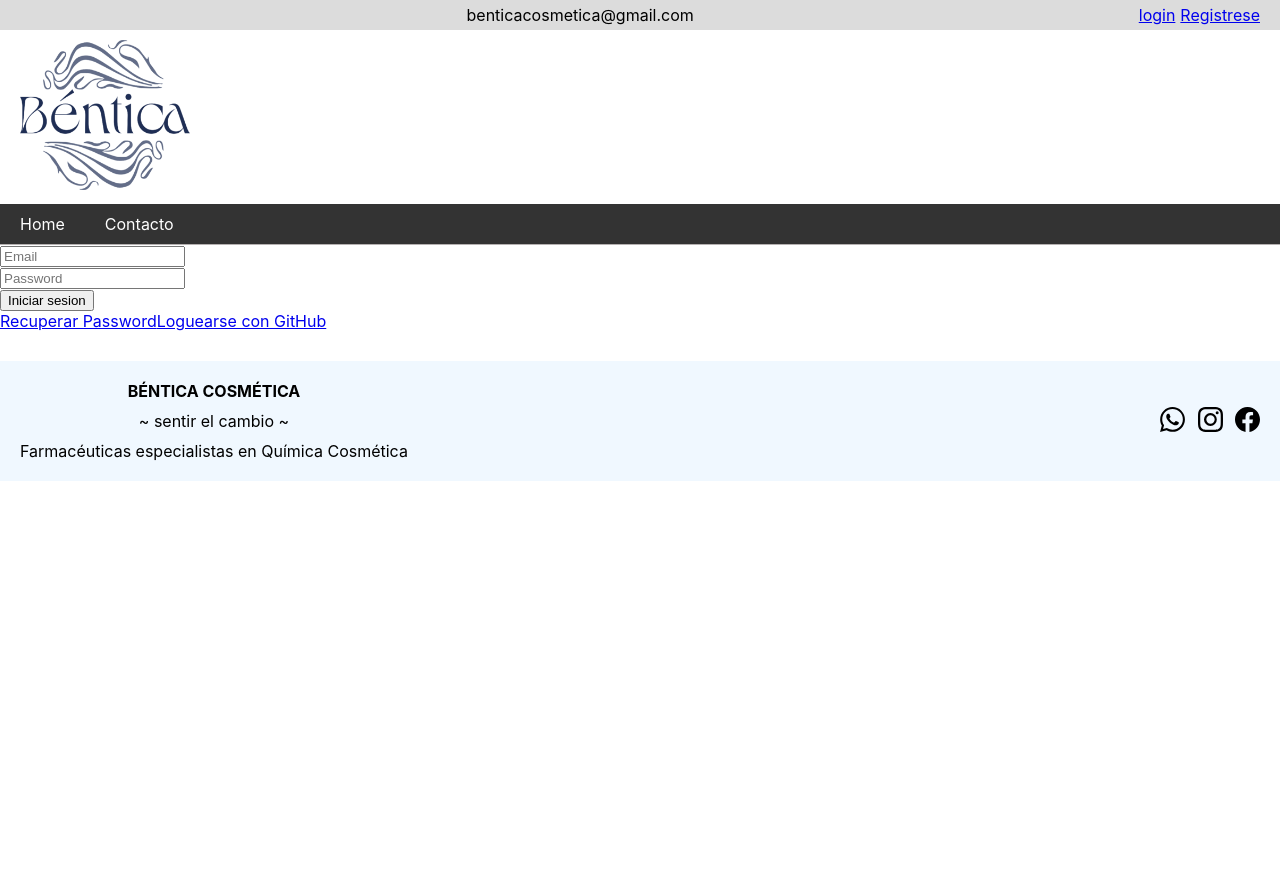
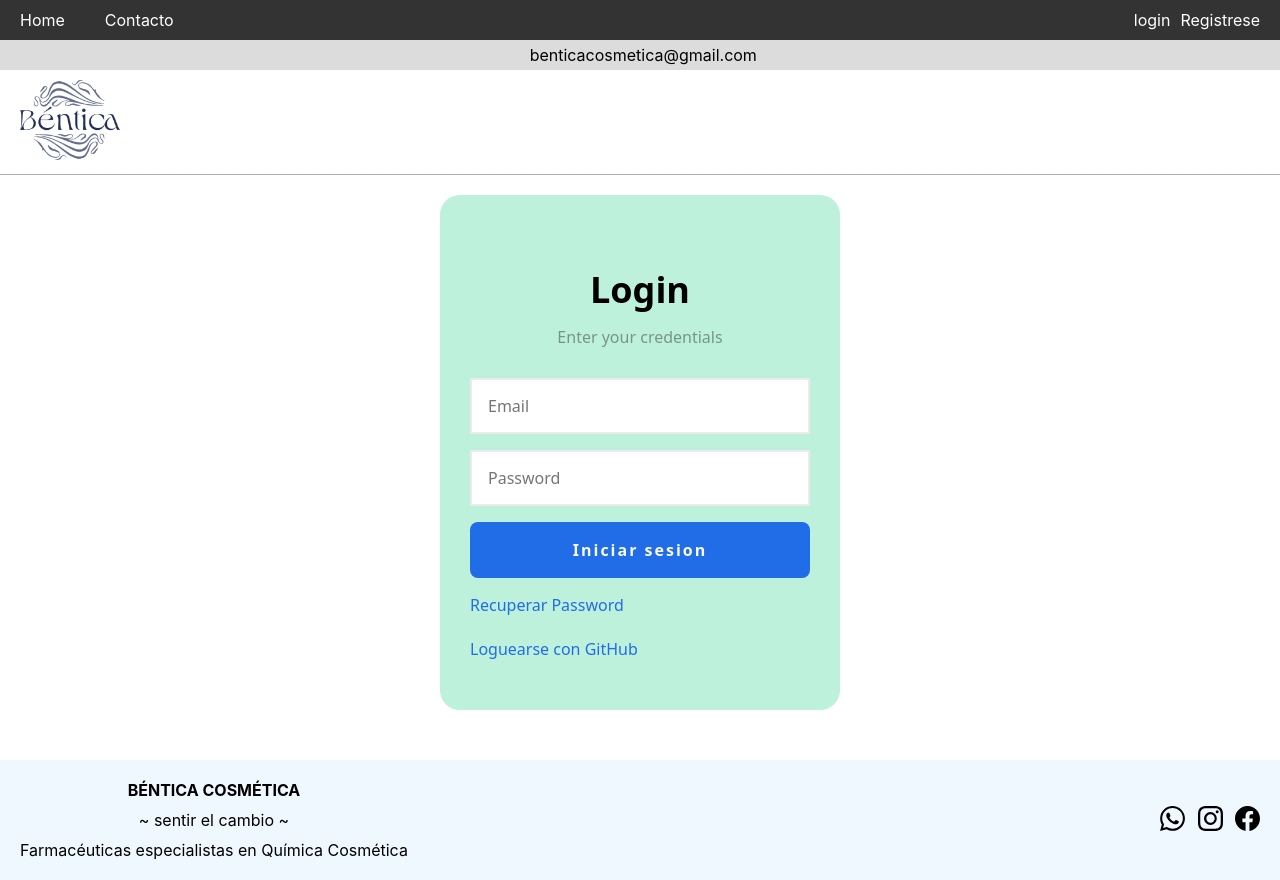
Before and after one commit to maurohcardona/Bentica-Cardona-Mauro, a React (Create React App) app: page /login in a window 1280 px wide. Before the commit the page ends 800 px from the top, so only its background shows below. Built offline with nearby package versions, Linux system fonts and the light colour scheme.

Commit message:
cambiando navbar

```diff
--- a/src/Componentes/Header.jsx
+++ b/src/Componentes/Header.jsx
@@ -12,10 +12,11 @@ function Header() {
 
   return (
     <>
+      <NavBar />
       <div className="login">
         <p style={{ color: "transparent" }}>1</p>
         <p>benticacosmetica@gmail.com</p>
-        {currentUser ? (
+        {/* {currentUser ? (
           <div>
             <span>
               {currentUser.profile.email}{" "}
@@ -36,7 +37,7 @@ function Header() {
               <span>Registrese</span>
             </Link>
           </span>
-        )}
+        )} */}
       </div>
       <div className="contenedor-header">
         <div className="logo-input">
@@ -44,7 +45,6 @@ function Header() {
             <img className="logo-bentica" src={logo} alt="Logo de Bentica" />
           </Link>
         </div>
-        <NavBar />
       </div>
     </>
   );
--- a/src/Componentes/Login.jsx
+++ b/src/Componentes/Login.jsx
@@ -3,6 +3,7 @@ import { useForm, Controller } from "react-hook-form";
 import { UserContext } from "../Context/UserContext";
 import { useContext } from "react";
 import { Link } from "react-router-dom";
+import "../Estilos/login.css";
 
 function Login() {
   const { onSubmit, error } = useContext(UserContext);
@@ -14,9 +15,11 @@ function Login() {
   } = useForm();
 
   return (
-    <div>
-      <form onSubmit={handleSubmit(onSubmit)}>
-        <div>
+    <div className="login-container">
+      <div className="login-card">
+        <h2>Login</h2>
+        <h3>Enter your credentials</h3>
+        <form className="login-form" onSubmit={handleSubmit(onSubmit)}>
           <Controller
             name="email"
             control={control}
@@ -27,9 +30,7 @@ function Login() {
             )}
           />
           {errors.email && <p>{errors.email.message}</p>}
-        </div>
 
-        <div>
           <Controller
             name="password"
             control={control}
@@ -44,14 +45,16 @@ function Login() {
               />
             )}
           />
-        </div>
+
           {error && <h3>{error}</h3>}
           <button type="submit">Iniciar sesion</button>
-      </form>
+
           <Link to="/recpass">Recuperar Password</Link>
           <a href="http://localhost:8080/api/auth/github/github">
             Loguearse con GitHub
           </a>
+        </form>
+      </div>
     </div>
   );
 }
--- a/src/Componentes/NavBar.jsx
+++ b/src/Componentes/NavBar.jsx
@@ -3,12 +3,14 @@ import { Link, NavLink } from "react-router-dom";
 import "../Estilos/NavBar.css";
 import { UserContext } from "../Context/UserContext";
 import { useContext } from "react";
+import CartWidget from "./CartWidget";
 
 function NavBar() {
-  const { currentUser } = useContext(UserContext);
+  const { currentUser, desloguearse } = useContext(UserContext);
 
   return (
     <nav className="contenedor-navbar">
+      <div>
         <ul className="contenedor-ul">
           <li className="itemsNavbar">
             <NavLink to="/" end>
@@ -68,31 +70,33 @@ function NavBar() {
             <NavLink to="/contacto">Contacto</NavLink>
           </li>
         </ul>
+      </div>
+      <div>
+        {currentUser ? (
+          <div>
+            <span className="itemsNavbar">
+              {currentUser.profile.email}{" "}
+              {<span onClick={desloguearse}>logout</span>}
+            </span>
+            <div className="icono-carrito">
+              <Link to="/carrito">
+                <CartWidget />
+              </Link>
+            </div>
+          </div>
+        ) : (
+          <span className="itemsNavbar">
+            <Link to="/login">
+              <span>login</span>
+            </Link>
+            <Link to="/register">
+              <span className="reg">Registrese</span>
+            </Link>
+          </span>
+        )}
+      </div>
     </nav>
   );
 }
-//     return (
-//         <nav className= "contenedor-navbar">
-//             <ul className= "contenedor-ul">
-//                 <NavLink className='itemsNavbar' to='/' end >Home</NavLink>
-//                 <NavLink className='itemsNavbar' to='/productos'>Productos
-//                         <ul className="subproductos">
-//                             <Link className="link" to='/categoria/Shampoo sólidos'>Shampoo sólidos </Link>
-//                             <Link to='/categoria/Acondicionador Sólido' >Acondicionadores sólidos </Link>
-//                             <Link to='/categoria/aromaterapia'>Aromaterapia </Link>
-//                             <Link to='/categoria/Bálsamo labial'>Bálsamo labial</Link>
-//                             <Link to='/categoria/Combos'>Combos</Link>
-//                             <Link to='/categoria/Jaboneras'>Jaboneras</Link>
-//                             <Link to='/categoria/Desodorante'>Desodorante</Link>
-//                             <Link to='/categoria/2x1'>2 en 1 : Shampoo/barba</Link>
-//                             <Link to='/categoria/Sanitizante'>Sanitizante</Link>
-//                         </ul>
-//                     </NavLink>
-//                     {currentUser? <NavLink className='itemsNavbar' to='/seguimiento'>Seguimiento</NavLink>:<p></p>}
-//                 <NavLink className='itemsNavbar' to='/contacto'>Contacto</NavLink>
-//             </ul>
-//         </nav>
-//     )
-// }
 
 export default NavBar;
--- a/src/Estilos/Header.css
+++ b/src/Estilos/Header.css
@@ -1,6 +1,6 @@
 .logo-bentica {
-  height: 150px;
-  width: 170px;
+  height: 80px;
+  width: 100px;
 }
 .logo-input {
   display: flex;
@@ -31,7 +31,7 @@
 .login {
   background-color: gainsboro;
   display: flex;
-  justify-content: space-between;
+  justify-content: center;
   padding: 5px 15px;
 }
 .login p {
--- a/src/Estilos/NavBar.css
+++ b/src/Estilos/NavBar.css
@@ -1,91 +1,7 @@
-/* .contenedor-navbar {
-    display: flex;
-    justify-content: flex-start;
-    width: 100%;
-    align-items: flex-end;
-    padding-top: 10px;
-
-
-}
-.itemsNavbar {
-    text-decoration: none;
-    margin-right: 10px;
-    font-size: large;
-    color: rgb(94, 92, 92);
-}
-.active {
-    font-size: larger;
-    color: black;
-}
-
-
-.contenedor-ul {
-    padding-left: 0px;
-    display: flex;
-    justify-content: left;
-    align-items: flex-end;
-    flex-wrap: wrap;
-    margin-bottom: 0%;
-}
-
-
-
-Link {
-    background-color: white;
-}
-
-.contenedor-ul .itemsNavbar ul {
-    display: none;
-    position: absolute;
-}
-
-.contenedor-ul a:hover > ul {
-    display: flex;
-}
-
-.subproductos {
-    display: flex;
-    flex-direction: column;
-    justify-content: space-between;
-    align-content: space-between;
-    margin: 0px;
-    padding: 0px;
-    min-width: 200px;
-
-}
-
-.contenedor-ul a ul a {
-    position: relative;
-
-}
-
-.contenedor-ul a ul a ul {
-    right: -190px;
-    top: 0px;
-}
-
-a ul a {
-    background-color: rgb(235, 231, 231);
-    color: black;
-    text-decoration: none;
-    padding: 10px;
-    font-size: small;
-}
-
-a ul a:hover {
-    color: gray;
-}
-
-.flecha {
-    display: flex;
-    justify-content: space-between;
-    background-color: rgb(235, 231, 231);
-    min-width: 200px ;
-
-} */
-
 .contenedor-navbar {
   background-color: #333;
+  display: flex;
+  justify-content: space-between;
 }
 
 .contenedor-ul {
@@ -130,3 +46,7 @@ a ul a:hover {
 .itemsNavbar:hover .subproductos {
   display: block;
 }
+
+.reg {
+  margin-left: 10px;
+}
--- a/src/Estilos/inicio.css
+++ b/src/Estilos/inicio.css
@@ -1,5 +1,3 @@
 .imagen-inicio {
-    width: 100%;
-    margin-top: 50px;
-
+  width: 100%;
 }
--- /dev/null
+++ b/src/Estilos/login.css
@@ -0,0 +1,111 @@
+* {
+  box-sizing: border-box;
+}
+
+html,
+body,
+.wrapper {
+  height: 100%;
+}
+
+@keyframes rotate {
+  100% {
+    background-position: 15% 50%;
+  }
+}
+
+.login-container {
+  display: grid;
+  place-items: center;
+  margin: 0;
+  padding: 0 24px;
+  /* background-image: url("background.svg"); */
+  background-repeat: no-repeat;
+  background-size: cover;
+  font-family: system-ui, -apple-system, BlinkMacSystemFont, "Segoe UI", Roboto,
+    Oxygen, Ubuntu, Cantarell, "Open Sans", "Helvetica Neue", sans-serif;
+  color: #000;
+  animation: rotate 6s infinite alternate linear;
+}
+
+@media (width >= 500px) {
+  .login-container {
+    padding: 20px;
+  }
+}
+
+.login-card {
+  position: relative;
+  z-index: 3;
+  width: 100%;
+  margin: 0 20px;
+  padding: 70px 30px 44px;
+  border-radius: 1.25rem;
+  background: #bef1dc;
+  text-align: center;
+}
+
+@media (width >= 500px) {
+  .login-card {
+    margin: 0;
+    width: 400px;
+  }
+}
+
+.login-card > h2 {
+  font-size: 36px;
+  font-weight: 600;
+  margin: 0 0 12px;
+}
+
+.login-card > h3 {
+  color: rgba(0, 0, 0, 0.38);
+  margin: 0 0 30px;
+  font-weight: 500;
+  font-size: 1rem;
+}
+
+.login-form {
+  width: 100%;
+  margin: 0;
+  display: grid;
+  gap: 16px;
+}
+
+.login-form > input,
+.login-form > button {
+  width: 100%;
+  height: 56px;
+}
+
+.login-form > input {
+  border: 2px solid #ebebeb;
+  font-family: inherit;
+  font-size: 16px;
+  padding: 0 16px;
+}
+
+.login-form > button {
+  cursor: pointer;
+  width: 100%;
+  height: 56px;
+  padding: 0 16px;
+  border-radius: 0.5rem;
+  background: #216ce7;
+  color: #f9f9f9;
+  border: 0;
+  font-family: inherit;
+  font-size: 1rem;
+  font-weight: 600;
+  text-align: center;
+  letter-spacing: 2px;
+  transition: all 0.375s;
+}
+
+.login-form > a {
+  color: #216ce7;
+  font-size: 1rem;
+  text-align: left;
+  text-decoration: none;
+  margin-bottom: 6px;
+}
```
Lines whose indentation alone changed are shown as unchanged.
